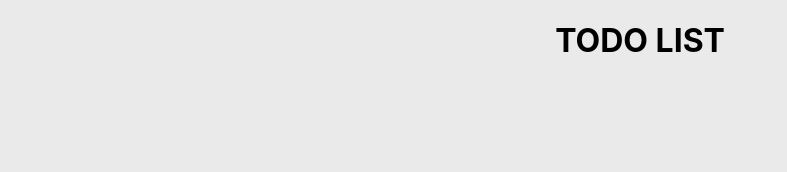
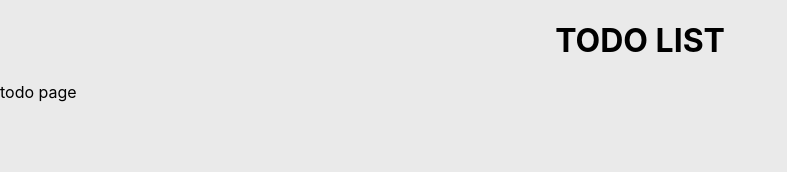
Before and after one commit to thetinygoat/nsut-web-react-app, a React (Create React App) app: page /todos in a window 1280 px wide. Shown: the top 172 px of the page, without its empty margins (0-787 px from the left). Built offline with nearby package versions, Linux system fonts and the light colour scheme.

Commit message:
add redirect on successful signup

```diff
--- a/src/App.js
+++ b/src/App.js
@@ -2,6 +2,7 @@ import React, { Component } from 'react';
 import { BrowserRouter, Switch, Route } from 'react-router-dom';
 import Login from './pages/login';
 import Signup from './pages/signup';
+import Todos from './pages/todos';
 class App extends Component {
 	render() {
 		return (
@@ -10,6 +11,7 @@ class App extends Component {
 				<Switch>
 					<Route exact path="/" component={Login} />
 					<Route path="/signup" component={Signup} />
+					<Route path="/todos" component={Todos} />
 				</Switch>
 			</BrowserRouter>
 		);
--- a/src/pages/signup.js
+++ b/src/pages/signup.js
@@ -3,17 +3,21 @@ import axios from '../axios';
 import TextField from '@material-ui/core/TextField';
 import Button from '@material-ui/core/Button';
 import Card from '@material-ui/core/Card';
-import { Link } from 'react-router-dom';
+import { Link, Redirect } from 'react-router-dom';
 const signup = () => {
 	const [email, setEmail] = useState('');
 	const [password, setPassword] = useState('');
+	const [loggedin, setloggedin] = useState(false);
 	const handleSubmit = async e => {
 		e.preventDefault();
 		const res = await axios.post('/user/new', {
 			email: email,
 			password: password
 		});
-		localStorage.setItem('auth-token', res.data.token);
+		if (res.data) {
+			localStorage.setItem('auth-token', res.data.token);
+			setloggedin(true);
+		}
 	};
 	return (
 		<Card
@@ -49,6 +53,7 @@ const signup = () => {
 			<p>
 				<Link to="/">Login</Link> instead
 			</p>
+			{loggedin && <Redirect to="/todos" />}
 		</Card>
 	);
 };
--- /dev/null
+++ b/src/pages/todos.js
@@ -0,0 +1,6 @@
+import React from 'react';
+const todos = () => {
+	return <div>todo page</div>;
+};
+
+export default todos;
```
